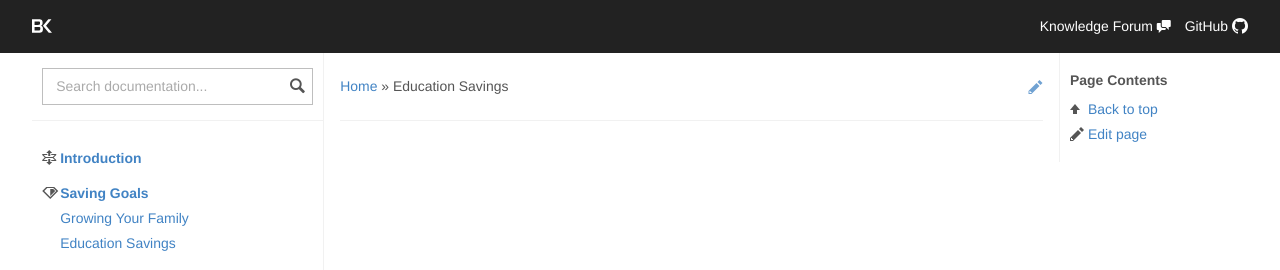
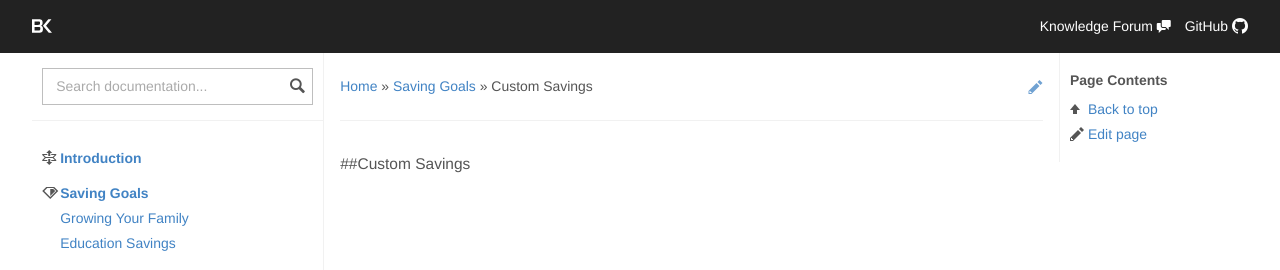
Before and after one commit to skoroth-kw/dockit, a Jekyll site: the page built from saving-goals/custom-savings.md, in a window 1280 px wide. Shown: the top 270 px of the page. Built offline with Jekyll 4.4.1, drawn with Linux system fonts in a browser that asks for light colours; nearby versions of some CDN libraries.

Commit message:
Updated custom-savings.md

```diff
--- a/saving-goals/custom-savings.md
+++ b/saving-goals/custom-savings.md
@@ -1,5 +1,6 @@
 ---
 layout: doc
-title: Education Savings
+title: Custom Savings
 published: true
 ---
+##Custom Savings
```
